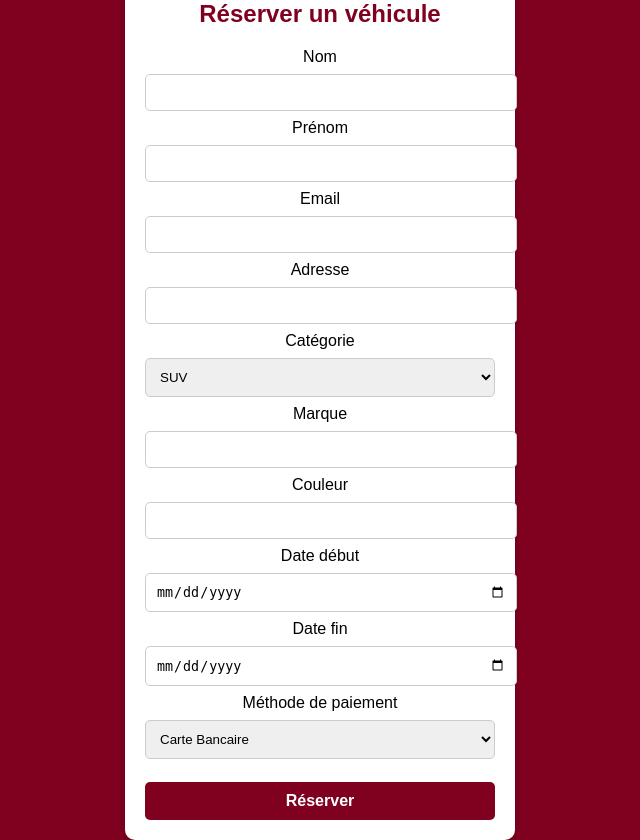
After one commit to gediaelek/proje-ecole, a PHP site: page /reserver.html in a window 1280 px wide. The commit adds this page. Shown: the whole page, without its empty margins (320-960 px from the left). Run offline with PHP 8.4, Linux system fonts and the light colour scheme; a stand-in replaces the project's code that opens the database connection.

Commit message:
modifnew

```diff
--- /dev/null
+++ b/logout.php
@@ -0,0 +1,6 @@
+<?php
+session_start();
+session_destroy(); // Détruire la session
+header("Location: login.html");
+exit();
+?>
--- /dev/null
+++ b/reserver.css
@@ -0,0 +1,53 @@
+/* Styles généraux */
+body {
+    font-family: Arial, sans-serif;
+    background-color: #800020;
+    display: flex;
+    justify-content: center;
+    align-items: center;
+    height: 100vh;
+    margin: 0;
+}
+
+/* Conteneur du formulaire */
+.container {
+    background-color: white;
+    padding: 20px;
+    border-radius: 10px;
+    box-shadow: 0 4px 8px rgba(0, 0, 0, 0.2);
+    width: 350px;
+    text-align: center;
+}
+
+/* Titres */
+h2 {
+    color: #800020;
+    margin-bottom: 20px;
+}
+
+/* Champs de saisie */
+input, select {
+    width: 100%;
+    padding: 10px;
+    margin: 8px 0;
+    border: 1px solid #ccc;
+    border-radius: 5px;
+}
+
+/* Bouton */
+button {
+    background-color: #800020;
+    color: white;
+    border: none;
+    padding: 10px 15px;
+    width: 100%;
+    margin-top: 15px;
+    border-radius: 5px;
+    cursor: pointer;
+    font-size: 16px;
+    font-weight: bold;
+}
+
+button:hover {
+    background-color: #600018;
+}
--- /dev/null
+++ b/reserver.html
@@ -0,0 +1,56 @@
+<!DOCTYPE html>
+<html lang="fr">
+<head>
+    <meta charset="UTF-8">
+    <meta name="viewport" content="width=device-width, initial-scale=1.0">
+    <title>Réservation de voiture</title>
+    <link rel="stylesheet" href="reserver.css">
+</head>
+<body>
+    <div class="container">
+        <h2>Réserver un véhicule</h2>
+        <form action="reservation.php" method="POST">
+            <label for="nom">Nom</label>
+            <input type="text" id="nom" name="nom" required>
+
+            <label for="prenom">Prénom</label>
+            <input type="text" id="prenom" name="prenom" required>
+
+            <label for="email">Email</label>
+            <input type="email" id="email" name="email" required>
+
+            <label for="adresse">Adresse</label>
+            <input type="text" id="adresse" name="adresse" required>
+
+            <label for="categorie">Catégorie</label>
+            <select id="categorie" name="categorie">
+                <option>SUV</option>
+                <option>Berline</option>
+                <option>Sportive</option>
+                <option>Utilitaire</option>
+            </select>
+
+            <label for="marque">Marque</label>
+            <input type="text" id="marque" name="marque" required>
+
+            <label for="couleur">Couleur</label>
+            <input type="text" id="couleur" name="couleur" required>
+
+            <label for="date_debut">Date début</label>
+            <input type="date" id="date_debut" name="date_debut" required>
+
+            <label for="date_fin">Date fin</label>
+            <input type="date" id="date_fin" name="date_fin" required>
+
+            <label for="paiement">Méthode de paiement</label>
+            <select id="paiement" name="paiement">
+                <option>Carte Bancaire</option>
+                <option>PayPal</option>
+                <option>Espèces</option>
+            </select>
+
+            <button type="submit">Réserver</button>
+        </form>
+    </div>
+</body>
+</html>
```
Also changed, not shown: config.php (added, +44 -0 lines), login.php (+30 -9 lines), tableau_de_bord.php (added, +23 -0 lines), traitement_inscription.php (added, +48 -0 lines), traitement_login.php (added, +54 -0 lines), 1 other file.
